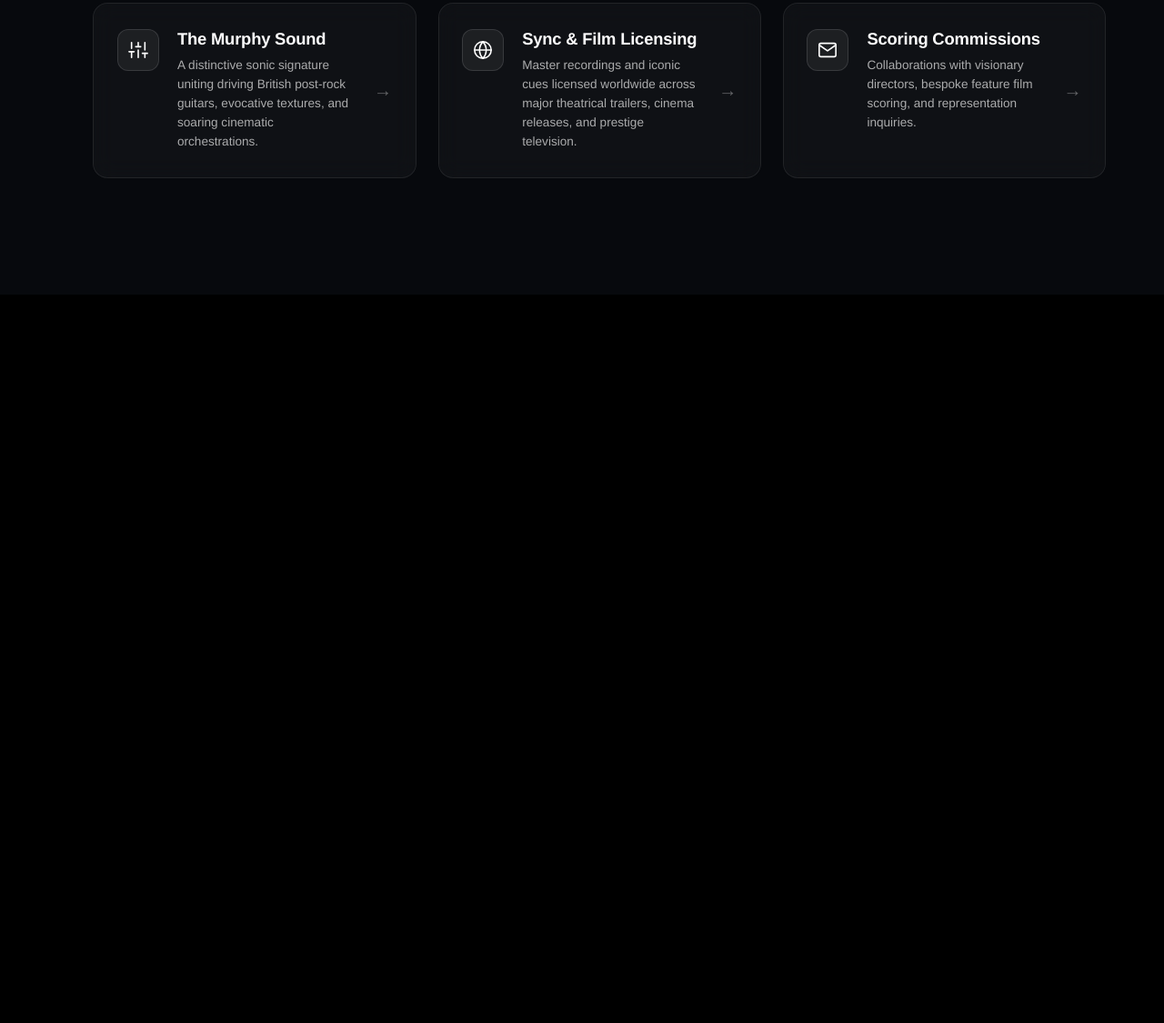
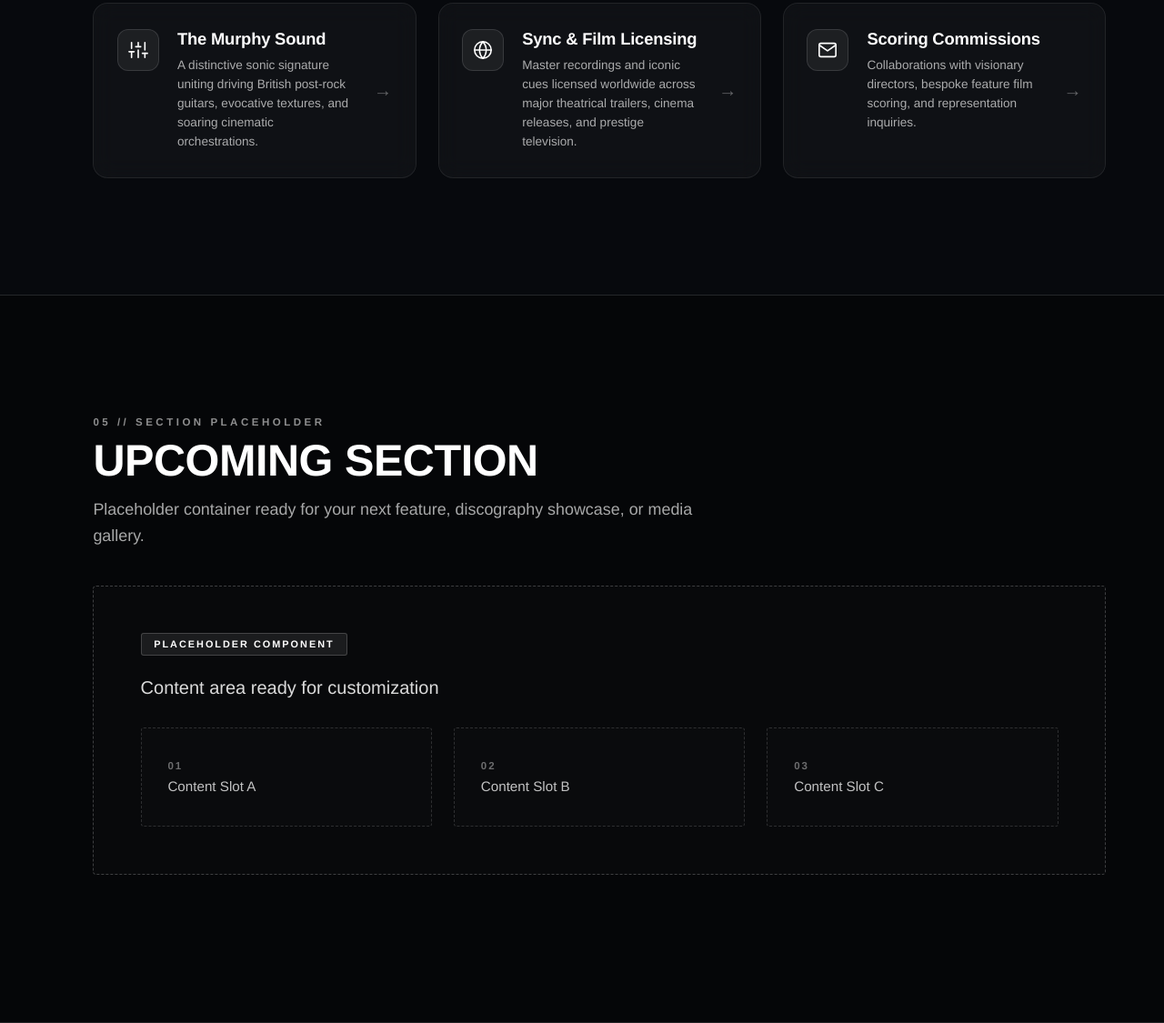
Before and after one commit to robertaworkjr/JMMusic, a website: page index.html in a window 1280 px wide. Shown: the part 3059-4184 px from the top of the page at 91% size. Before the commit the page ends 3383 px from the top, so only its background shows below. Drawn offline with Linux system fonts and the light colour scheme.

Commit message:
Add Section 5 placeholder below Explore the Music

```diff
--- a/index.html
+++ b/index.html
@@ -11,7 +11,7 @@
   <link rel="preconnect" href="https://fonts.gstatic.com" crossorigin>
   <link href="https://fonts.googleapis.com/css2?family=Inter:ital,opsz,wght@0,14..32,100..900;1,14..32,100..900&display=swap" rel="stylesheet">
 
-  <link rel="stylesheet" href="styles.css?v=2.4">
+  <link rel="stylesheet" href="styles.css?v=2.5">
 </head>
 <body>
   <!-- SECTION 1: Welcome Hero Section (Dedicated video backdrop) -->
@@ -230,6 +230,40 @@
     </div>
   </section>
 
+  <!-- Section 5: New Section Placeholder -->
+  <section class="placeholder-section" id="placeholder-section">
+    <div class="placeholder-container">
+
+      <header class="placeholder-header">
+        <span class="placeholder-kicker">05 // SECTION PLACEHOLDER</span>
+        <h2 class="placeholder-title">UPCOMING SECTION</h2>
+        <p class="placeholder-subtitle">Placeholder container ready for your next feature, discography showcase, or media gallery.</p>
+      </header>
+
+      <div class="placeholder-content">
+        <div class="placeholder-frame">
+          <div class="placeholder-badge">PLACEHOLDER COMPONENT</div>
+          <p class="placeholder-caption">Content area ready for customization</p>
+          <div class="placeholder-grid-preview">
+            <div class="placeholder-slot">
+              <span class="slot-index">01</span>
+              <span class="slot-label">Content Slot A</span>
+            </div>
+            <div class="placeholder-slot">
+              <span class="slot-index">02</span>
+              <span class="slot-label">Content Slot B</span>
+            </div>
+            <div class="placeholder-slot">
+              <span class="slot-index">03</span>
+              <span class="slot-label">Content Slot C</span>
+            </div>
+          </div>
+        </div>
+      </div>
+
+    </div>
+  </section>
+
   <script src="script.js?v=2.2"></script>
 </body>
 </html>
--- a/styles.css
+++ b/styles.css
@@ -490,6 +490,7 @@ html, body {
   display: flex;
   flex-direction: column;
   justify-content: center;
+  border-bottom: 1px solid rgba(255, 255, 255, 0.12);
 }
 
 .menu-container {
@@ -617,6 +618,137 @@ html, body {
 }
 
 /* --------------------------------------------------------------------------
+   Section 5: New Section Placeholder
+   -------------------------------------------------------------------------- */
+.placeholder-section {
+  position: relative;
+  z-index: 5;
+  width: 100%;
+  min-height: 100vh;
+  box-sizing: border-box;
+  padding: 6rem 5vw 8rem 8vw;
+  background-color: #050608;
+  display: flex;
+  flex-direction: column;
+  justify-content: center;
+  border-bottom: 1px solid rgba(255, 255, 255, 0.12);
+}
+
+.placeholder-container {
+  max-width: 1300px;
+  margin: 0;
+  width: 100%;
+}
+
+.placeholder-header {
+  max-width: 720px;
+  margin-bottom: 2.5rem;
+}
+
+.placeholder-kicker {
+  display: inline-block;
+  font-family: var(--font-helvetica);
+  font-size: 0.72rem;
+  font-weight: 600;
+  letter-spacing: 3.5px;
+  text-transform: uppercase;
+  color: rgba(255, 255, 255, 0.55);
+  margin-bottom: 0.6rem;
+}
+
+.placeholder-title {
+  font-family: var(--font-helvetica);
+  font-size: clamp(2rem, 3.8vw, 3.2rem);
+  font-weight: 800;
+  letter-spacing: -0.01em;
+  color: var(--color-white);
+  margin: 0 0 0.8rem 0;
+  line-height: 1.1;
+}
+
+.placeholder-subtitle {
+  font-family: var(--font-helvetica);
+  font-size: clamp(0.95rem, 1.4vw, 1.15rem);
+  color: rgba(255, 255, 255, 0.65);
+  line-height: 1.6;
+  margin: 0;
+}
+
+.placeholder-content {
+  width: 100%;
+}
+
+.placeholder-frame {
+  border: 1px dashed rgba(255, 255, 255, 0.22);
+  border-radius: 4px;
+  padding: clamp(2rem, 4vw, 3.5rem);
+  background: rgba(255, 255, 255, 0.015);
+  display: flex;
+  flex-direction: column;
+  align-items: flex-start;
+  gap: 1.5rem;
+}
+
+.placeholder-badge {
+  display: inline-block;
+  padding: 0.35rem 0.85rem;
+  background: rgba(255, 255, 255, 0.08);
+  border: 1px solid rgba(255, 255, 255, 0.18);
+  border-radius: 3px;
+  font-family: var(--font-helvetica);
+  font-size: 0.68rem;
+  font-weight: 700;
+  letter-spacing: 2px;
+  text-transform: uppercase;
+  color: var(--color-white);
+}
+
+.placeholder-caption {
+  font-family: var(--font-helvetica);
+  font-size: clamp(1rem, 1.6vw, 1.25rem);
+  color: rgba(255, 255, 255, 0.85);
+  margin: 0;
+}
+
+.placeholder-grid-preview {
+  display: grid;
+  grid-template-columns: repeat(3, 1fr);
+  gap: 1.5rem;
+  width: 100%;
+  margin-top: 0.5rem;
+}
+
+.placeholder-slot {
+  border: 1px dashed rgba(255, 255, 255, 0.15);
+  border-radius: 3px;
+  padding: 2.2rem 1.8rem;
+  background: rgba(255, 255, 255, 0.01);
+  display: flex;
+  flex-direction: column;
+  gap: 0.5rem;
+  transition: border-color 0.2s ease;
+}
+
+.placeholder-slot:hover {
+  border-color: rgba(255, 255, 255, 0.35);
+}
+
+.slot-index {
+  font-family: var(--font-helvetica);
+  font-size: 0.72rem;
+  font-weight: 700;
+  letter-spacing: 2px;
+  color: rgba(255, 255, 255, 0.4);
+}
+
+.slot-label {
+  font-family: var(--font-helvetica);
+  font-size: 0.95rem;
+  font-weight: 500;
+  color: rgba(255, 255, 255, 0.75);
+}
+
+/* --------------------------------------------------------------------------
    Responsive Adjustments
    -------------------------------------------------------------------------- */
 @media (max-width: 768px) {
@@ -639,4 +771,12 @@ html, body {
   .menu-grid {
     grid-template-columns: 1fr;
   }
+
+  .placeholder-section {
+    padding: 4rem 1.5rem 6rem 1.5rem;
+  }
+
+  .placeholder-grid-preview {
+    grid-template-columns: 1fr;
+  }
 }
```
